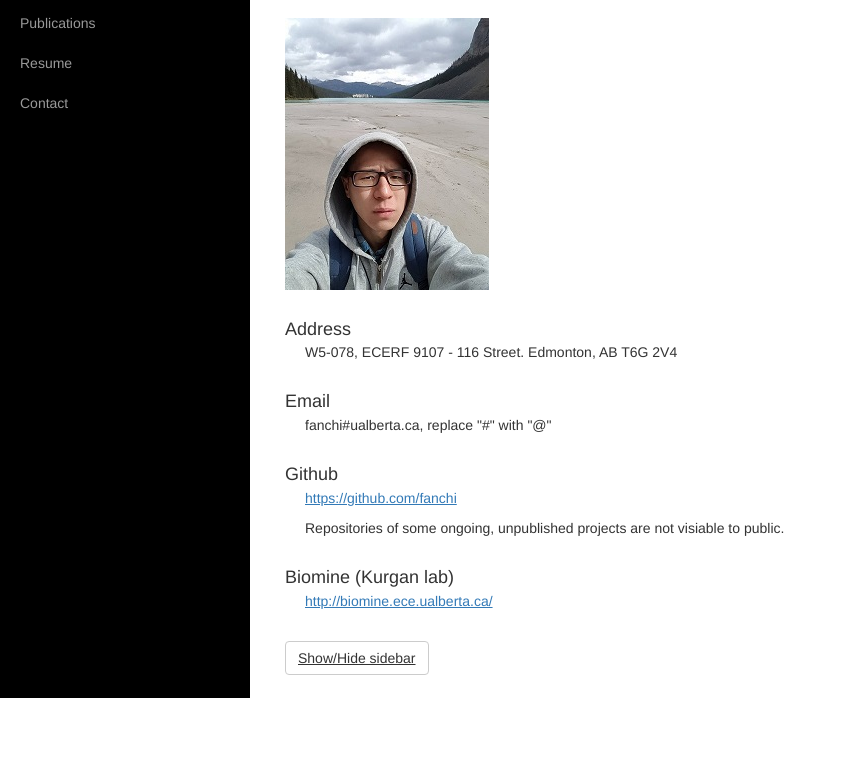
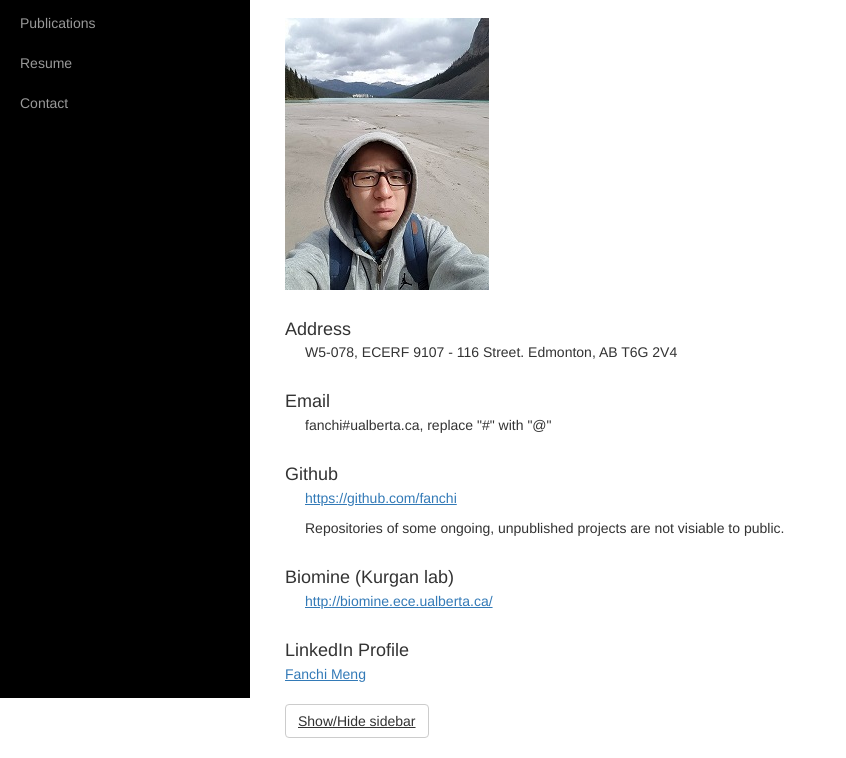
Before and after one commit to StartBootstrap/startbootstrap-simple-sidebar, a plain HTML site: page contact.html in a window 1280 px wide. Shown: the part 102-860 px from the top of the page, without its empty margins (0-846 px from the left). Before the commit the page ends 800 px from the top, so only its background shows below. Drawn offline with Linux system fonts and the light colour scheme.

Commit message:
update linkedin profile badge

```diff
--- a/contact.html
+++ b/contact.html
@@ -23,7 +23,7 @@
         <script src="https://oss.maxcdn.com/libs/html5shiv/3.7.0/html5shiv.js"></script>
         <script src="https://oss.maxcdn.com/libs/respond.js/1.4.2/respond.min.js"></script>
         <![endif]-->
-
+        <script type="text/javascript" src="https://platform.linkedin.com/badges/js/profile.js" async defer></script>
     </head>
 
     <body>
@@ -68,7 +68,8 @@
                             <p>Repositories of some ongoing, unpublished projects are not visiable to public.</p>
                             <h4>Biomine (Kurgan lab)</h4>
                             <p><a href="http://biomine.ece.ualberta.ca/">http://biomine.ece.ualberta.ca/</a></p>
-
+                            <h4>LinkedIn Profile</h4>
+                            <div class="LI-profile-badge"  data-version="v1" data-size="medium" data-locale="en_US" data-type="horizontal" data-theme="dark" data-vanity="~fanchi"><a class="LI-simple-link" href='https://ca.linkedin.com/in/%7Efanchi?trk=profile-badge'>Fanchi Meng</a></div>
                             <br>
                             <a href="#menu-toggle" class="btn btn-default" id="menu-toggle">Show/Hide sidebar</a>
                         </div>
```
